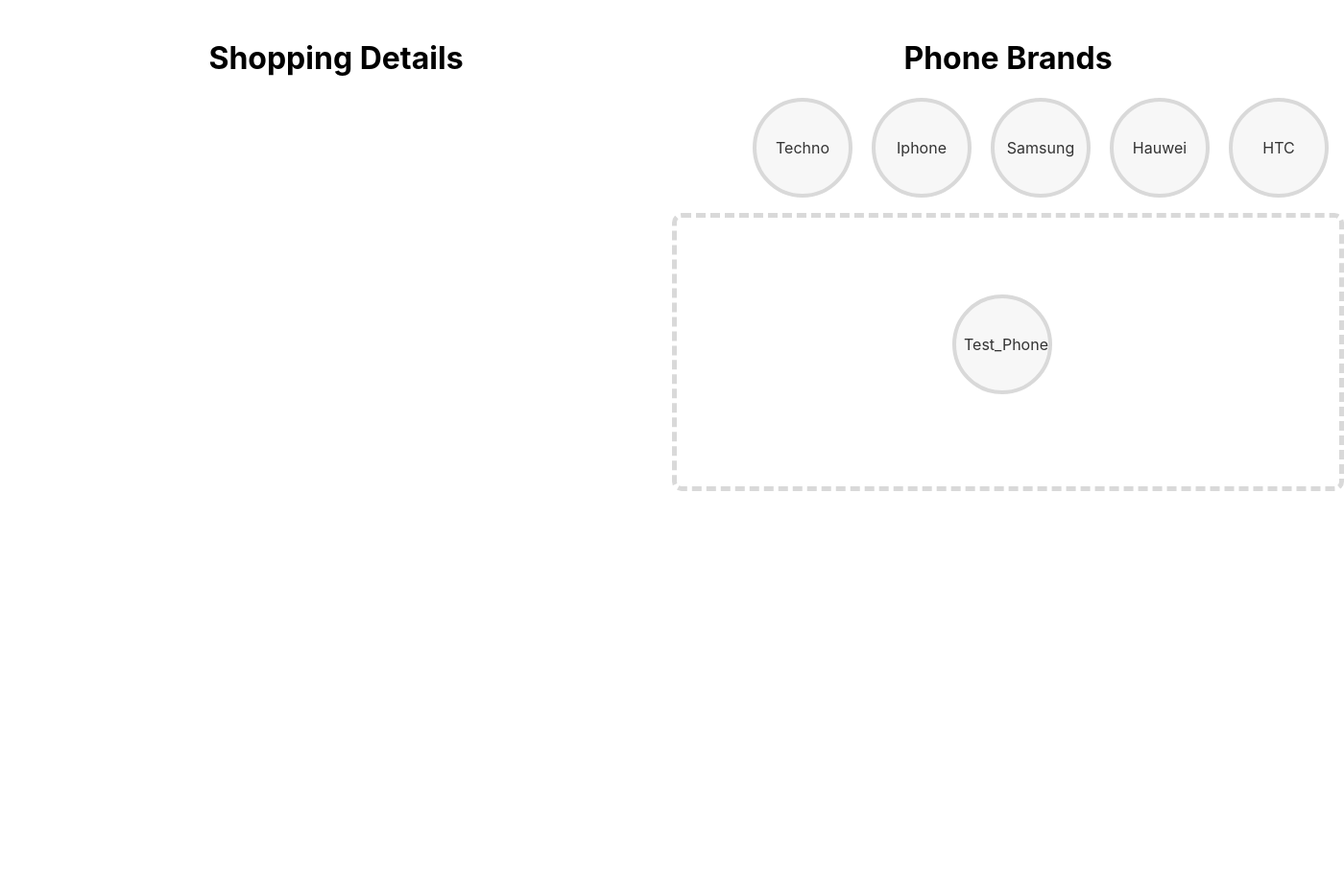
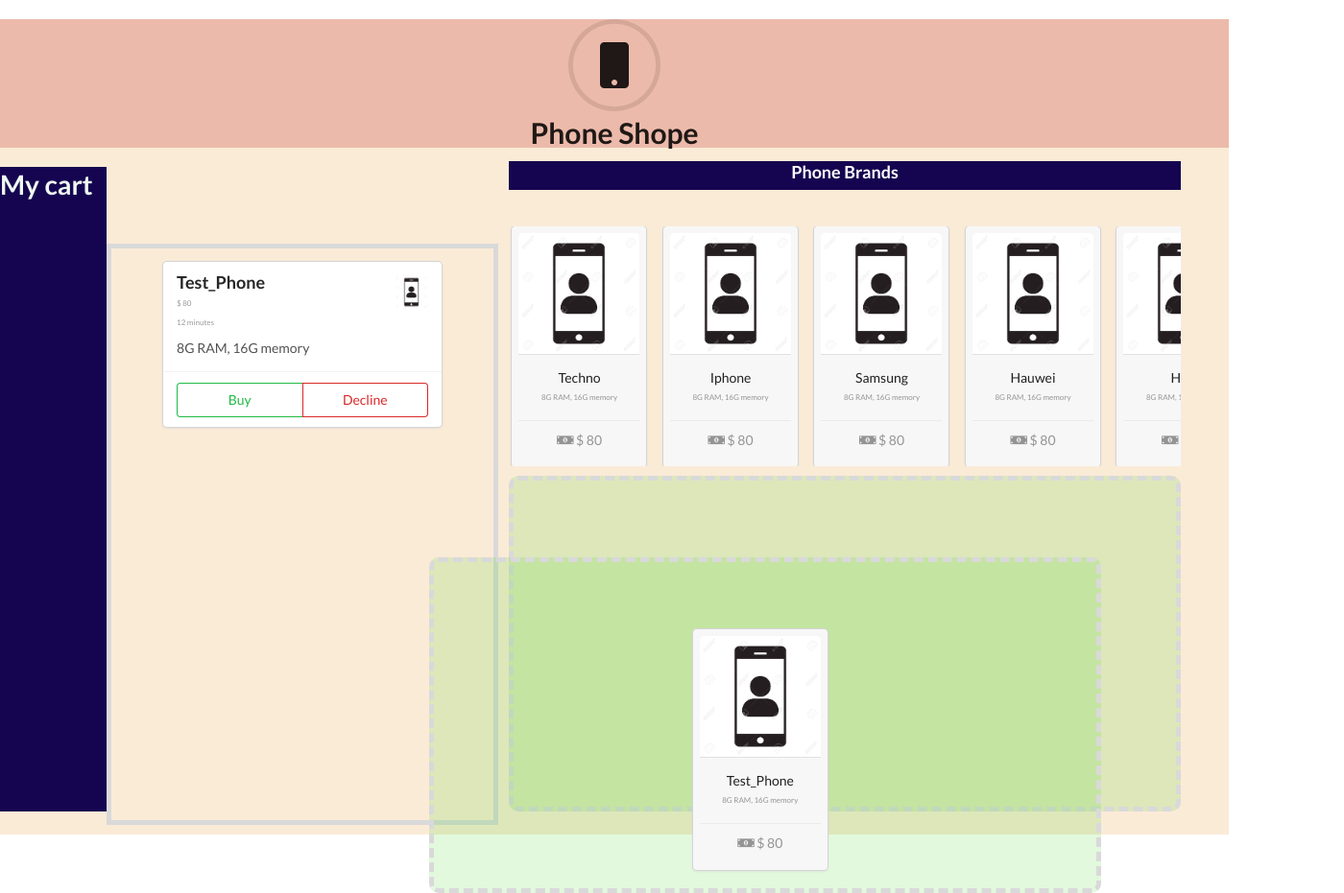
Before and after one commit to iamdiegoskr/shoping-cart-app, a React app: page / in a window 1280 px wide. Shown: the whole page at 96% size, 1400 px wide, since content can reach past the window. Before the commit the page ends 800 px from the top, so only its background shows below. Built offline with nearby package versions, Linux system fonts and the light colour scheme.

Commit message:
Improving the UI, Part 2 of the project is ok

```diff
--- a/package.json
+++ b/package.json
@@ -11,7 +11,9 @@
     "react-redux": "^7.2.0",
     "react-scripts": "3.4.1",
     "redux": "^4.0.5",
-    "redux-thunk": "^2.3.0"
+    "redux-thunk": "^2.3.0",
+    "semantic-ui-css": "^2.4.1",
+    "semantic-ui-react": "^2.0.4"
   },
   "scripts": {
     "start": "react-scripts start",
--- a/src/components/App.js
+++ b/src/components/App.js
@@ -1,5 +1,6 @@
 import React, { Component } from 'react';
 import { connect } from 'react-redux'
+import 'semantic-ui-css/semantic.min.css'
 
 import '../index.css'
 import { _getPhones } from '../utils/_DATA'
@@ -16,7 +17,6 @@
   }
   render(){
     const { phones } = this.props
-
     return (
       <Container phones={phones} />
     );
--- /dev/null
+++ b/src/components/MyCart.js
@@ -0,0 +1,36 @@
+import React, { Component } from 'react';
+
+
+class MyCart extends Component {
+    render(){
+        return(
+            <div>
+                <div class="ui cards">
+                    <div class="ui card centered">
+                        <div class="content">
+                        <img
+                            src="/images/phone.jpg"
+                            class="ui mini right floated image"
+                            alt="phone"
+                        />
+                        <div class="header">Test_Phone</div>
+                        <div class="meta">$ 80</div>
+                        <div class="meta">12 minutes</div>
+                        <div class="description">
+                            8G RAM, 16G memory
+                        </div>
+                        </div>
+                        <div class="extra content">
+                        <div class="ui two buttons">
+                            <button class="ui green basic button">Buy</button>
+                            <button class="ui red basic button">Decline</button>
+                        </div>
+                        </div>
+                    </div>
+                </div>
+            </div>
+        )
+    }
+}
+
+export default MyCart;
--- a/src/components/Phone.js
+++ b/src/components/Phone.js
@@ -5,8 +5,18 @@
     render(){
         const { name } = this.props;
         return(
-            <div className='phone'>
-                { name }
+            <div class="ui card phone">
+                <div class="image"><img src="/images/phone.jpg" /></div>
+                <div class="content">
+                    <div class="phone-name">{ name }</div>
+                    <div class="meta">8G RAM, 16G memory</div>
+                </div>
+                <div class="extra content">
+                    <a>
+                    <i aria-hidden="true" class="money icon"></i>
+                    $ 80
+                    </a>
+                </div>
             </div>
         )
     }
--- a/src/components/container.js
+++ b/src/components/container.js
@@ -1,26 +1,40 @@
 import React, { Component } from 'react';
 import Phone from './Phone'
 import ShoppingCart from './ShoppingCart'
+import MyCart from './MyCart'
 
 class Container extends Component {
     render(){
         const { phones } = this.props
         return(
-
-            <div className='container'>
-
-                <div className="shopping">
-                    <h1>Phone Brands</h1>
-                    {Object.keys(phones).map((phone) =>(
-                        <Phone key={phone} name={phones[phone].brand} />
-                    ))}
-                    <ShoppingCart />
+            <div class="ui container">
+                <div className="main-header">
+                    <h2 class="ui icon center aligned header">
+                        <i aria-hidden="true" class="mobile circular icon"></i>
+                        <div class="content title">Phone Shope</div>
+                    </h2>
                 </div>
-                <dive className="shoppingDetails">
-                        <h1>Shopping Details</h1>
-                        {/* display shopping detail here. */}
-                </dive>
-
+                <div class="ui grid">
+                <h1 className="mycart-header">My cart</h1>
+                    <div class="left floated five wide column my-cart">
+                        <MyCart />
+                    </div>
+                <div class="right floated five wide column">
+                    <div class="ui row">
+                        <h3 class="brand-heading">Phone Brands</h3>
+                    </div>
+                    <div class="ui row">
+                        <div className="shopping-list">
+                            {Object.keys(phones).map((phone) =>(
+                                <Phone key={phone} name={phones[phone].brand} />
+                            ))}
+                        </div>
+                        <div className="shopping-cart">
+                            <ShoppingCart />
+                        </div>
+                    </div>
+                </div>
+                </div>
             </div>
         )
     }
--- a/src/index.css
+++ b/src/index.css
@@ -14,41 +14,73 @@
 h1{
   text-align: center;
 }
+.main-header{
+  background-color: rgba(185, 10, 10, 0.219);
+}
+.title{
+  font-size: 30px !important;
+}
 .container{
-  width: 1400px;
-  height: 500px;
+  width: 1500px !important;
+  height: 850px;
   margin: auto;
   margin-top: 20px;
+  background-color: antiquewhite
 }
-.shopping{
+.brand-heading{
   width: 700px;
-  height: 500px;
-  text-align: right;
+  height: 30px;
+  background-color: #150550;
+  color: white;
+  text-align: center;
   float: right;
+  margin-top: 10%;
+  margin-right: 50px;
 }
-.phone {
-  display: inline-block;
-  padding: .5em;
-  margin: 0 1em 1em 0.25em;
-  border: 4px solid #d9d9d9;
-  background: #f7f7f7;
-  height: 5rem;
-  width: 5rem;
-  border-radius: 5rem;
-  cursor: pointer;
-  line-height: 5em;
+.shopping-list{
+  width: 700px;
+  height: 250px;
   text-align: center;
-  color: #333;
+  float: right;
+  margin-top: 10%;
+  margin-right: 50px;
+  overflow-x: scroll;
+  overflow-y: hidden;
+  white-space: nowrap;
 }
-.shopping-cart {
+.shopping-cart{
+  width: 700px;
+  height: 350px;
+  margin-top: 10px;
+  margin-right: 50px;
+  text-align: center;
+  float: right;
   border: 5px dashed #d9d9d9;
   border-radius: 10px;
   padding: 5rem 2rem;
-  text-align: center;
+  background-color: rgba(49, 209, 9, 0.137);
 }
-.shoppingDetails{
-  width: 700px;
-  height: 500px;
-  text-align: right;
-  float: left;
+.phone{
+  display: inline-block !important;
+  width: 10rem !important;
+  margin: 0 1em 1em 0.25em !important;
+  padding: .5em !important;
+  cursor: pointer;
+  background: #f7f7f7 !important;
 }
+.mycart-header{
+  margin-top: 20px !important;
+  color: rgb(238, 248, 240);
+  background-color: #150550;
+}
+.my-cart{
+  text-align: left;
+  margin-top: 100px;
+  border: 5px solid #d9d9d9;
+}
+.cart-item{
+  float: right;
+}
+.meta{
+  font-size: 8px !important;
+}
```
Also changed, not shown: public/images/HTC.jpg (added), public/images/Hauwei.jpg (added), public/images/Iphone.jpg (added), public/images/Samsung.jpg (added), public/images/Techno.jpg (added), public/images/finish.gif (added), public/images/finish.png (added), public/images/phone.jpg (added).
